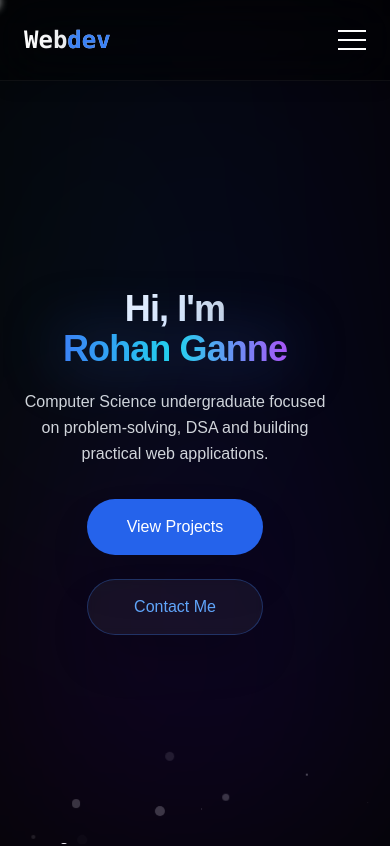
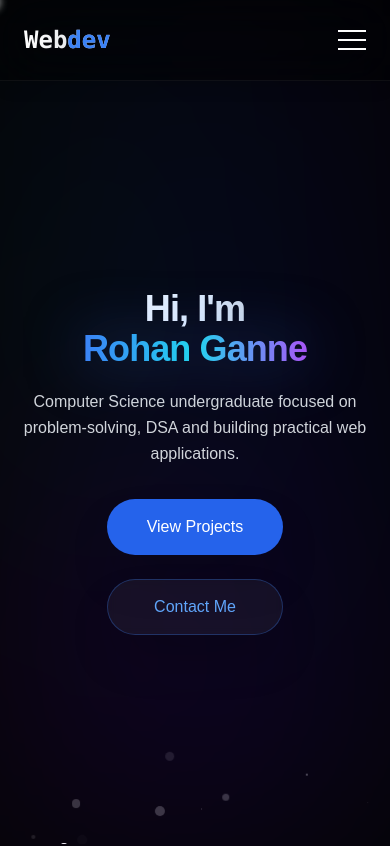
Before and after one commit to GanneRohan097/Portfolio2, a React (Create React App) app: page / in a window 390 px wide. Shown: the top 846 px of the page. Built offline with nearby package versions, Linux system fonts and the light colour scheme.

Commit message:
Ui improvements

```diff
--- a/src/Components/sections/Home.jsx
+++ b/src/Components/sections/Home.jsx
@@ -3,7 +3,7 @@ import me from "./My image.jpg"
 const Home = () => {
     return (
         <section id='home' className='min-h-screen flex items-center justify-center relative pt-20'>
-            <div className='text-center z-10 px-4 mr-10'>
+            <div className='text-center z-10 px-4 lg:mr-10'>
                 <h1 className='text-4xl md:text-6xl font-extrabold mb-5 tracking-tight lg:text-left'>
                     <div className='bg-gradient-to-r from-white via-blue-100 to-gray-400 bg-clip-text text-transparent'>Hi, I'm </div>
                     <span className='bg-gradient-to-r from-blue-500 via-cyan-400 to-purple-500 bg-clip-text text-transparent drop-shadow-[0_0_30px_rgba(59,130,246,0.5)]'>Rohan Ganne</span>
```
